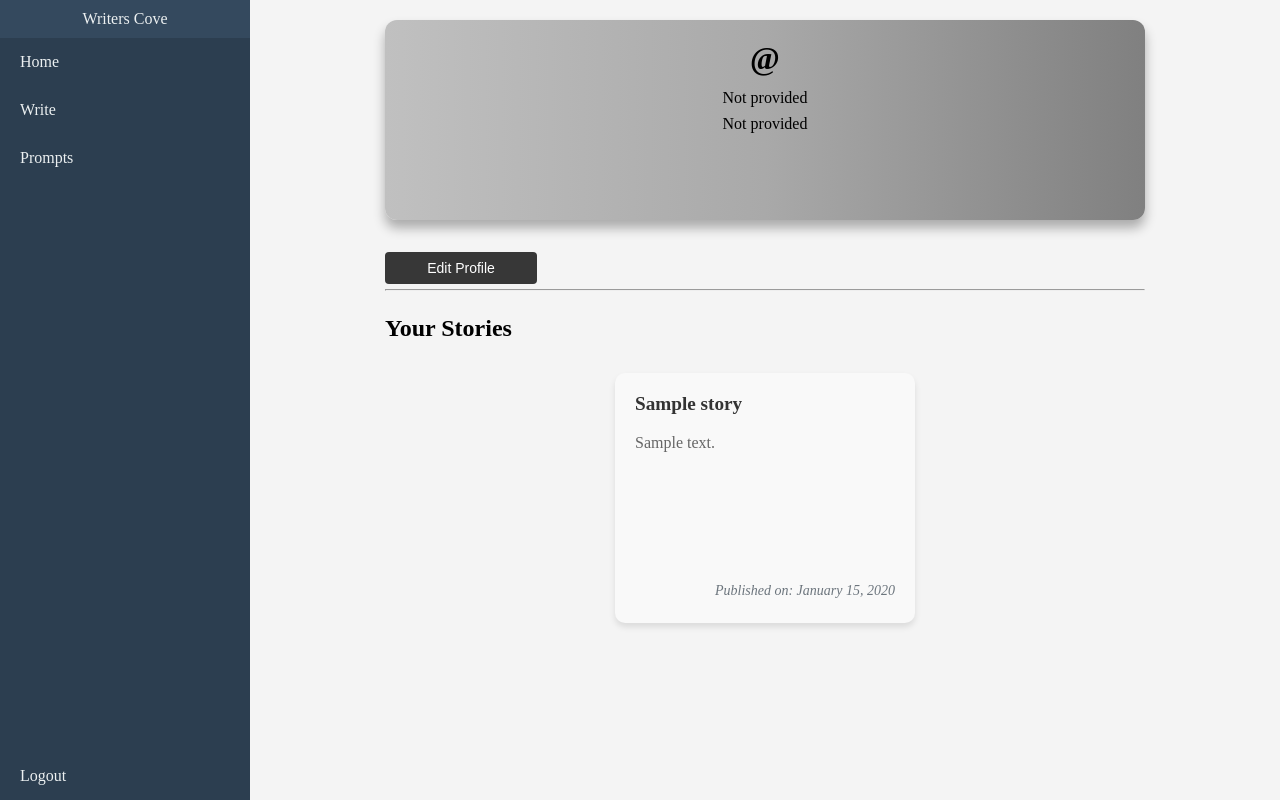
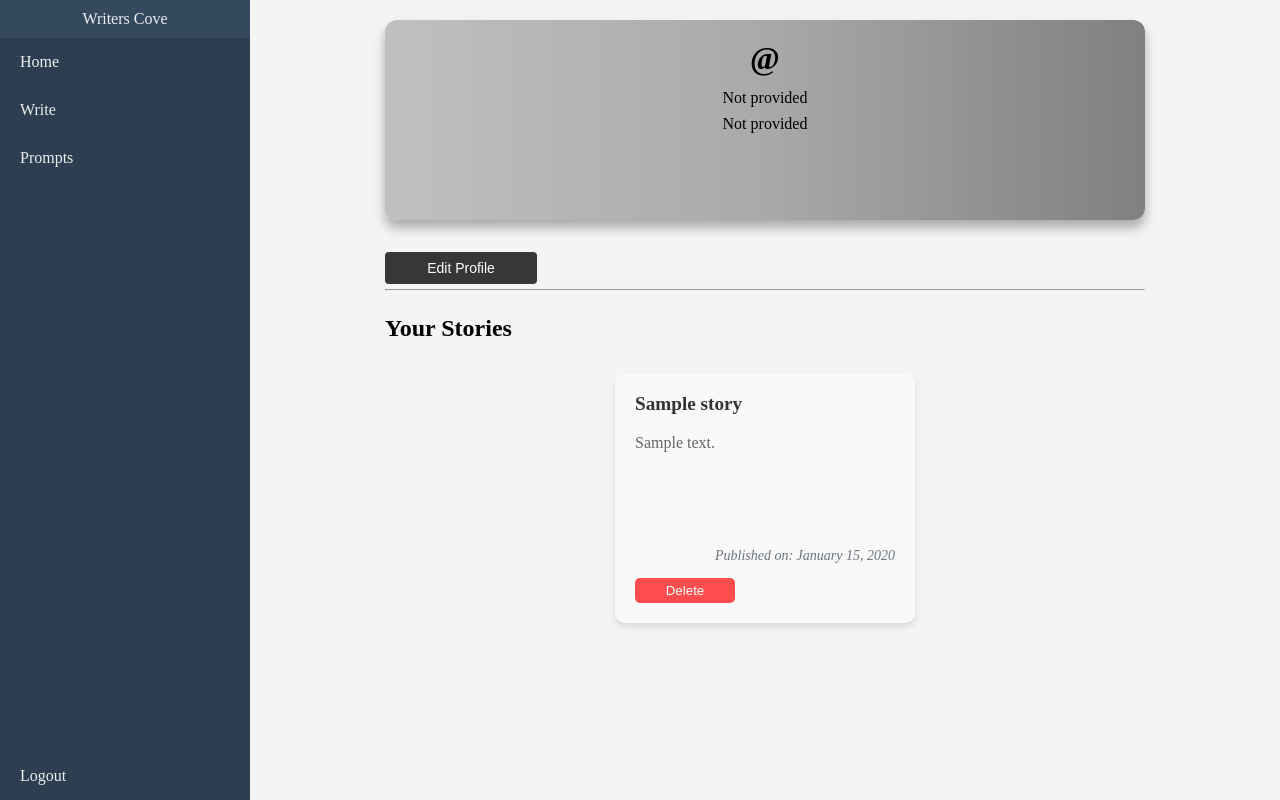
Before and after one commit to The-Lennzer/Writers-Cove, a Django app: template users/templates/profile.html in a window 1280 px wide. Run offline with Django 5.2, Linux system fonts and the light colour scheme; the template is opened without the code that fills it: most values are stand-ins (such as "Sample title", 1, 10 or a date in 2020); parts of the project's set-up code (start-up, migrations or seed data) failed here and were passed over.

Commit message:
Complete cleanup of project status: done, story, user CRUDs

```diff
--- a/home/templates/main/home.html
+++ b/home/templates/main/home.html
@@ -16,8 +16,6 @@
         <ul class="nav-links">
             <li><a href="{% url 'login' %}">Login</a></li>
             <li><a href="{% url 'sign-up' %}">Sign Up</a></li>
-            <li><a href="#about">About</a></li>
-            <li><a href="#contact">Contact</a></li>
         </ul>
     </nav>
 
--- a/requirements.txt
+++ b/requirements.txt
@@ -1,4 +1,3 @@
-numpy
 django
 djangorestframework
 djangorestframework-simplejwt
--- a/story/urls.py
+++ b/story/urls.py
@@ -4,4 +4,5 @@ urlpatterns = [
     path('editor/', views.EditorView.as_view(), name="editor"),
     path('editor/<int:story_id>', views.EditorView.as_view(), name="edit-editor"),
     path('prompt/', views.PromptEngineView.as_view(), name="prompts"),
+    path('delete/<int:story_id>/', views.StoryDeleteView.as_view(), name="delete_story"),
 ]
--- a/users/serializers.py
+++ b/users/serializers.py
@@ -23,4 +23,4 @@ class UserProfileSerializer(serializers.ModelSerializer):
 class UserProfileUpdateSerializer(serializers.ModelSerializer):
     class Meta:
         model = NewUser
-        fields = ['bio', 'pen_name']  # You can add more fields as needed
+        fields = ['bio', 'pen_name']
--- a/users/static/CSS/profile.css
+++ b/users/static/CSS/profile.css
@@ -1,4 +1,4 @@
-/* feed.css */
+
 
 .profile-container {
     max-width: 800px;
@@ -145,7 +145,6 @@
     text-align: right;
 }
 
-/* Scrollbar customization (optional) */
 .story-cards::-webkit-scrollbar {
     width: 8px;
 }
@@ -231,3 +230,23 @@
     text-decoration: none;
     cursor: pointer;
 }
+
+.delete-btn {
+    margin-top: 10px;
+    height:25px;
+    width:100px;
+    background-color: #ff4d4d;
+    color: white;
+    border: none;
+    /* padding: 10px 20px; */
+    border-radius: 5px;
+    cursor: pointer;
+    transition: background-color 0.3s ease;
+    text-align: center;
+    align-items: center;
+    justify-content: center;
+}
+
+.delete-btn:hover {
+    background-color: #ff0000;
+}
--- a/users/templates/profile.html
+++ b/users/templates/profile.html
@@ -29,6 +29,10 @@
                                         <div class="story-info">
                                             <p><em>Published on: {{ story.createdDate|date:"F j, Y" }}</em></p>
                                         </div>
+                                        <form action="{% url 'delete_story' story.id %}" method="POST">
+                                            {% csrf_token %}
+                                            <button type="submit" class="delete-btn">Delete</button>
+                                        </form>
                                     </div>
                                 </a>
                             {% empty %}
--- a/users/urls.py
+++ b/users/urls.py
@@ -4,8 +4,6 @@ from .views import LoginView, SignUpView, LLogoutView, ProfileView
 import time
 
 urlpatterns = [
-    # path('login/', login, name='login'),
-    # path('sign-up/', signup, name='signup'),
     path('profile/', ProfileView.as_view(), name='profile'),
     path('signup/', SignUpView.as_view(), name='sign-up'),
     path('login/', LoginView.as_view(), name='login'),
```
Also changed, not shown: story/views.py (+18 -0 lines), users/static/CSS/login.css (+8 -9 lines), users/static/CSS/sign-up.css (+6 -8 lines), users/views.py (+14 -21 lines).
